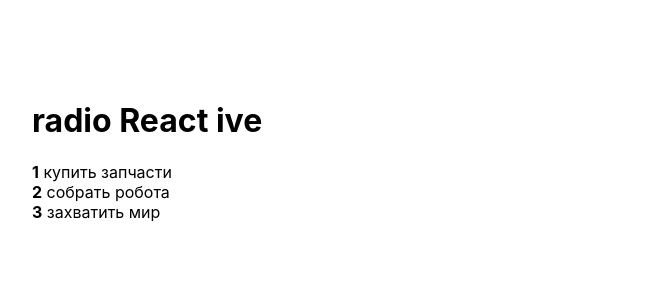
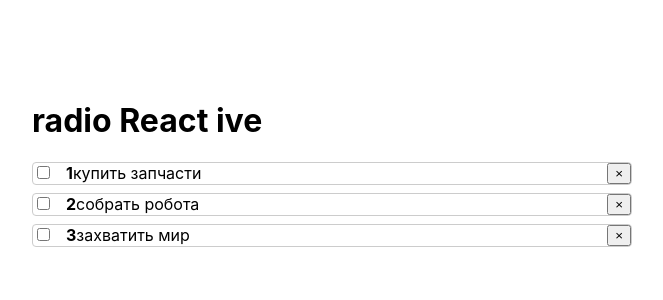
Before and after one commit to DiamondDigger/react-basics, a React (Create React App) app: page / in a window 1280 px wide. Shown: the top 300 px of the page, without its empty margins (308-971 px from the left). Built offline with nearby package versions, Linux system fonts and the light colour scheme.

Commit message:
- #7 - added <span>, <button>, changed style for <li>

```diff
--- a/src/Todo/TodoItem.js
+++ b/src/Todo/TodoItem.js
@@ -1,8 +1,33 @@
 import React from "react";
 import PropTypes from "prop-types"
 
+const styles = {
+    li: {
+        display: 'flex',
+        justifyContent: 'space-between',
+        alignItems: 'center',
+        padding: '.5 rem 1 rem',
+        border: '1px solid #ccc',
+        borderRadius: '4px',
+        marginBottom: '.5rem'
+    },
+    input: {
+        marginRight: '1rem'
+    }
+}
+
 function TodoItem({record, index}) {
-    return <li><strong>{index +1}</strong> {record.content}  </li>
+    return (
+        <li style={styles.li}>
+            <span>
+                <input type="checkbox" style={styles.input}/>
+                <strong>{index + 1}</strong>
+                {record.content}
+            </span>
+
+            <button>&times;</button>
+        </li>
+    )
 }
 
 TodoItem.propTypes = {
```
